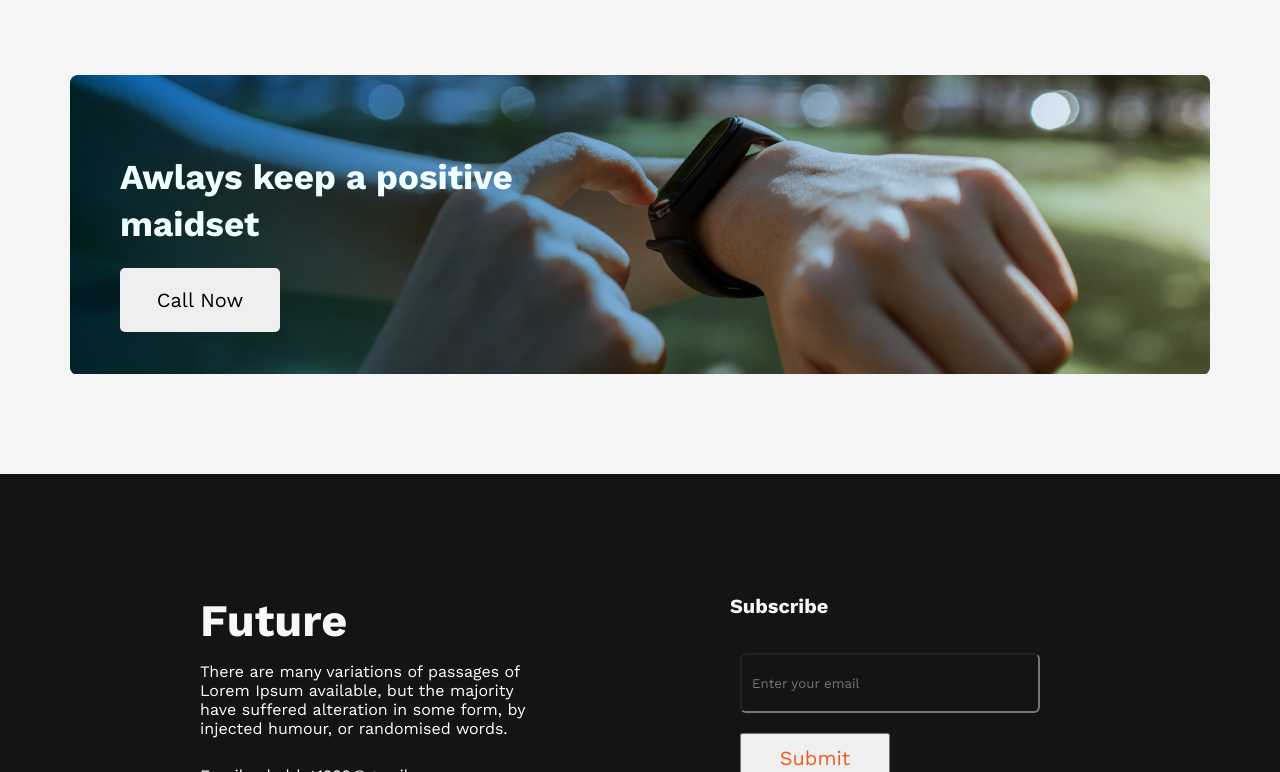
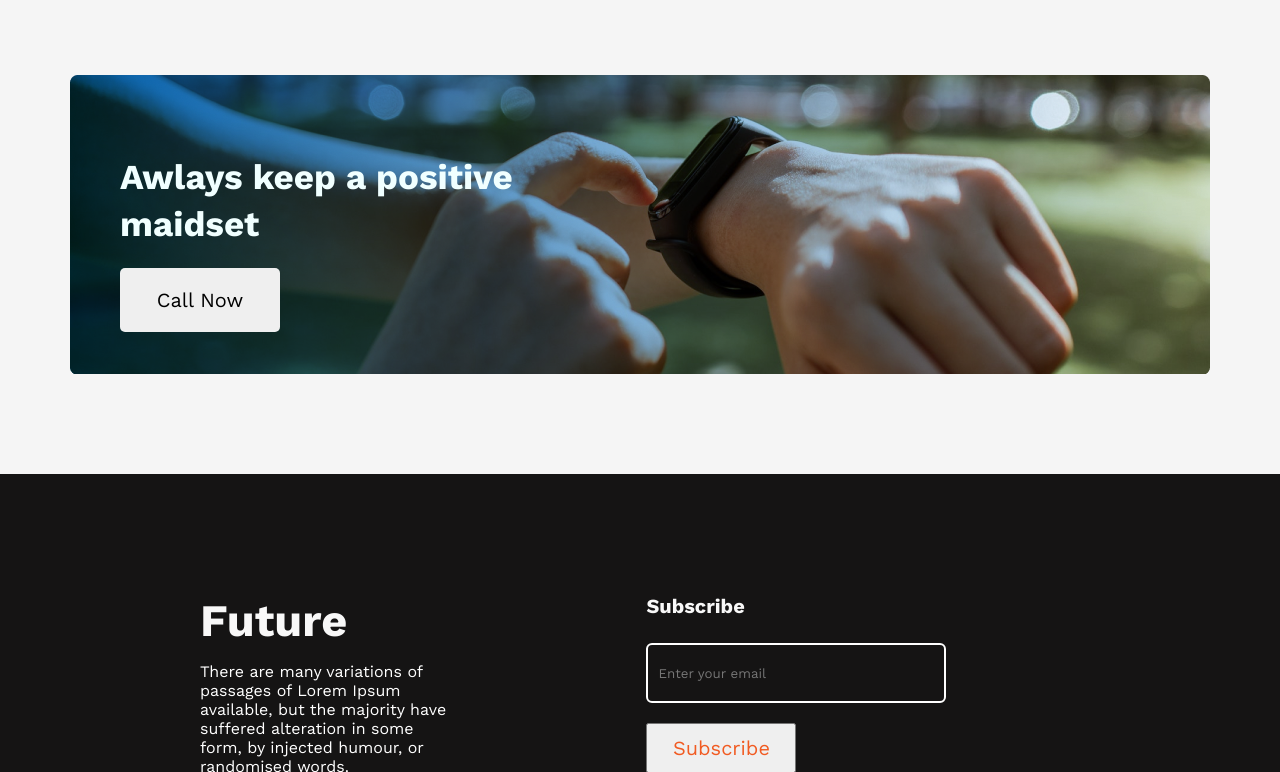
Before and after one commit to Sohel0Raza/new-challenge, a plain HTML site: page index.html in a window 1280 px wide. Shown: the part 2028-2800 px from the top of the page. Drawn offline with nearby package versions, Linux system fonts and the light colour scheme.

Commit message:
recheke complete

```diff
--- a/index.html
+++ b/index.html
@@ -97,7 +97,7 @@
             <h5 class="footer-title-last" >Subscribe</h3>
             <form class="footer-form" action="">
                 <input type="email" name="" id="" placeholder="Enter your email">
-                <input type="submit" name="" id="" placeholder="Subscribe">
+                <button type="submit">Subscribe</button>
             </form>
         </div>
     </footer>
--- a/style.css
+++ b/style.css
@@ -43,7 +43,6 @@ body {
     font-size: 16px;
     line-height: 26px;
     color: #444343;
-
 }
 
 .primary-button {
@@ -55,7 +54,6 @@ body {
     font-size: 20px;
     background-color: #145206;
     color: aliceblue;
-
 }
 
 /* section style  */
@@ -70,6 +68,7 @@ body {
 
 .section-img {
     width: 50%;
+    margin-left: 50px;
 }
 
 .section-content {
@@ -81,7 +80,6 @@ body {
     margin-bottom: 30px;
     font-size: 40px;
     line-height: 47px;
-
 }
 
 .section-description {
@@ -90,7 +88,6 @@ body {
     margin-bottom: 25px;
     font-size: 16px;
     line-height: 18px;
-
 }
 
 .list {
@@ -103,7 +100,7 @@ body {
 }
 .list li i {
     font-size: 16px;
-    color: #6b0902;
+    color: #145206;
     padding: 10px;
 }
 
@@ -157,8 +154,6 @@ body {
 
 }
 
-.mind-set {}
-
 .mind-set-title {
     width: 50%;
     padding: 80px 0 0 50px;
@@ -166,8 +161,6 @@ body {
     font-size: 35px;
     line-height: 47px;
     color: azure;
-
-
 }
 
 .secondary-butt {
@@ -228,17 +221,18 @@ font-size: 20px;
 color: #F8F8F8;
 }
 
-.footer-form ,input[type="email"]{
+.footer-form input[type="email"]{
     width: 300px;
     height: 60px;
     margin-bottom: 20px;
+    border:2px solid white;
     border-radius: 6px;
     padding: 10px;
     background-color: #151414;
     color: white;
 }
 
-.footer-form ,input[type="submit"]{
+.footer-form button[type="submit"]{
     width: 150px;
 height: 50px;
 font-size: 20px;
```
